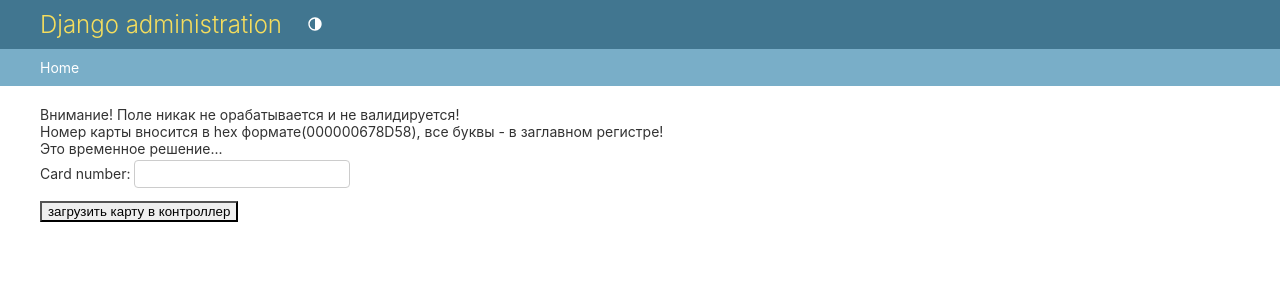
After one commit to RomanL91/skud, a Django app: template app_controller/templates/app_controller/admin/form_adding_card_in_controller.html in a window 1280 px wide. The commit adds this page. Shown: the top 300 px of the page. Run offline with Django 4.2, Linux system fonts and the light colour scheme; the template is opened without the code that fills it: values that come from a table or form of the project are taken from there, others are empty.

Commit message:
done: adding an employee card to the controller directly

```diff
--- a/app_controller/admin.py
+++ b/app_controller/admin.py
@@ -68,7 +68,7 @@ class ControllerAdmin(admin.ModelAdmin):
     def account_actions(self, obj):
         return format_html(
             '<a class="button" href="{}">Получить карты</a> '
-            '<a class="button" href="{}">Удалить карты</a>',
+            '<a class="button" href="{}">##Удалить карты##</a>',
             reverse('admin:unload_cards', args=[obj.serial_number]),
             reverse('admin:delete_cards', args=[obj.serial_number]),
         )
--- /dev/null
+++ b/app_controller/forms.py
@@ -0,0 +1,5 @@
+from django import forms
+
+
+class AddNumberCardsInControllerForm(forms.Form):
+    card_number = forms.CharField()
--- /dev/null
+++ b/app_controller/templates/app_controller/admin/form_adding_card_in_controller.html
@@ -0,0 +1,12 @@
+{% extends "admin/base_site.html" %}
+
+{% block content %}
+Внимание! Поле никак не орабатывается и не валидируется! <br>
+Номер карты вносится в hex формате(000000678D58), все буквы - в заглавном регистре! <br>
+Это временное решение...
+<form method="post" action="">
+    {% csrf_token %}
+    {{ form.as_p }}
+    <button>загрузить карту в контроллер</button>
+</form>
+{% endblock %}
--- a/app_controller/templates/app_controller/admin/unloading_cards.html
+++ b/app_controller/templates/app_controller/admin/unloading_cards.html
@@ -9,7 +9,7 @@
 =================================================================================
 <br>
 <button>
-    <a href="">добавить карту сотрудника в контроллер</a>
+    <a href="{% url 'app_controller:add_card' serial_number=serial_number %}">добавить карту сотрудника в контроллер</a>
 </button>
 <br>
 =================================================================================
--- a/app_controller/urls.py
+++ b/app_controller/urls.py
@@ -2,11 +2,13 @@ from django.urls import path
 
 from .views import (
     controller_request_receiver_gateway,
-    del_card_from_controller
+    del_card_from_controller,
+    add_card
 )
 
 
 urlpatterns = [
     path("", controller_request_receiver_gateway, name="gate"),
     path("del_cads/<str:cards_number>/from_<str:serial_number>/", del_card_from_controller, name="del_card_from_controller"),
+    path("add_card/in_<str:serial_number>/", add_card, name="add_card"),
 ]
--- a/app_skud/forms.py
+++ b/app_skud/forms.py
@@ -23,8 +23,6 @@ class StaffsModelForm(ModelForm):
             'first_name',
             'phone_number',
             'pass_number',
-            # 'department',
-            # 'position',
         ]
     def __init__(self, *args, **kwargs):
         super(StaffsModelForm, self).__init__(*args, **kwargs)
@@ -32,5 +30,3 @@ class StaffsModelForm(ModelForm):
         self.fields['first_name'].required = False
         self.fields['phone_number'].required = False
         self.fields['pass_number'].required = False
-        # self.fields['department'].required = False
-        # self.fields['position'].required = False
```
Also changed, not shown: app_controller/views.py (+21 -4 lines).
